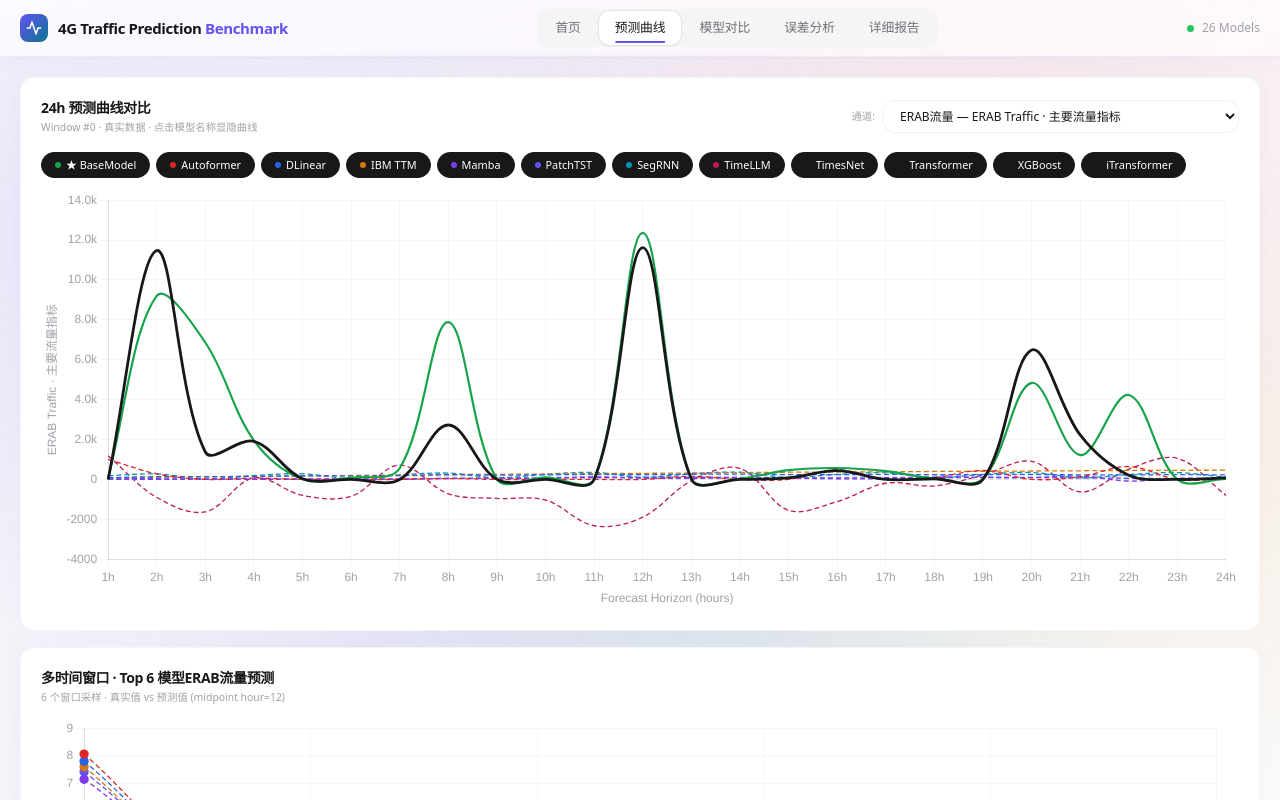
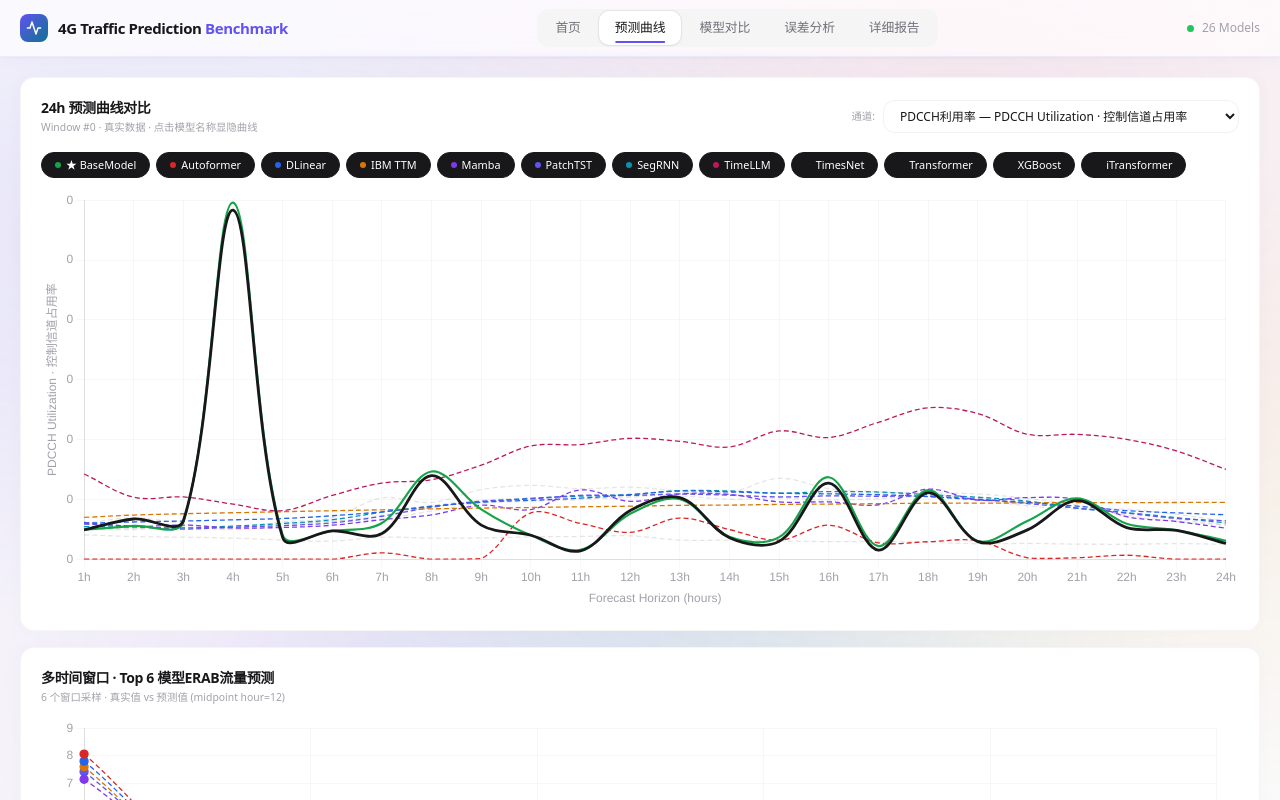
Before and after one commit to Ze-fan1/4G-Traffic-prediction-web, a React (Vite) app in the folder react-app/: page / in a window 1280 px wide. Both pictures are taken after a click on the button "预测曲线". Shown: the top 800 px of the page. Built offline with nearby package versions, Linux system fonts and the light colour scheme.

Commit message:
PDCCH default channel + 12 models

```diff
--- a/react-app/src/pages/CurvesPage.jsx
+++ b/react-app/src/pages/CurvesPage.jsx
@@ -99,7 +99,7 @@ function MultiWindowChart() {
 }
 
 export default function CurvesPage() {
-  const [channelIdx, setChannelIdx] = useState(0);
+  const [channelIdx, setChannelIdx] = useState(1);
   const [hiddenModels, setHiddenModels] = useState(new Set());
   const toggleModel = useCallback((model) => { setHiddenModels(prev => { const next = new Set(prev); if (next.has(model)) next.delete(model); else next.add(model); return next; }); }, []);
 
```
Also changed, not shown: 4 other files (tests, documents, lock files or other folders).
